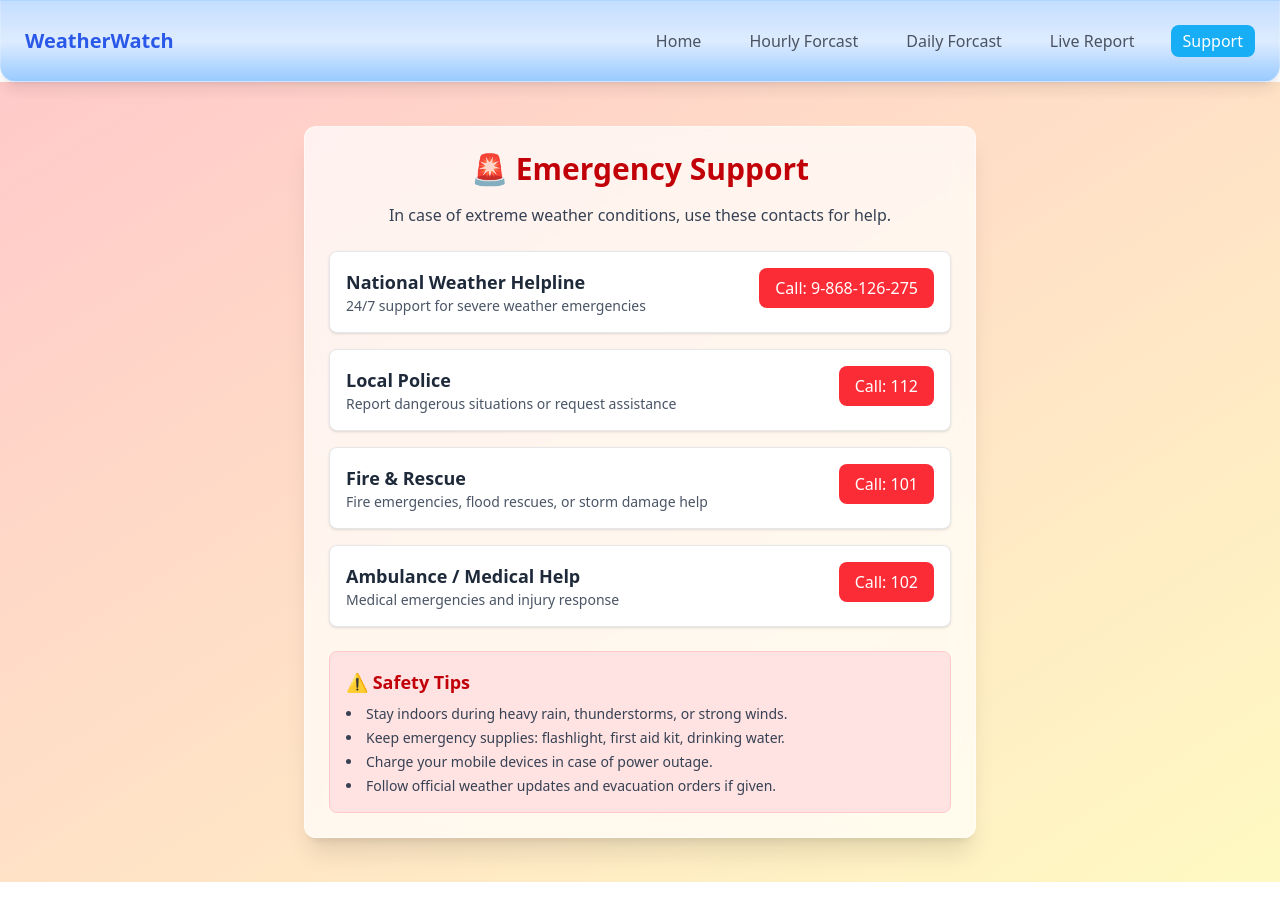
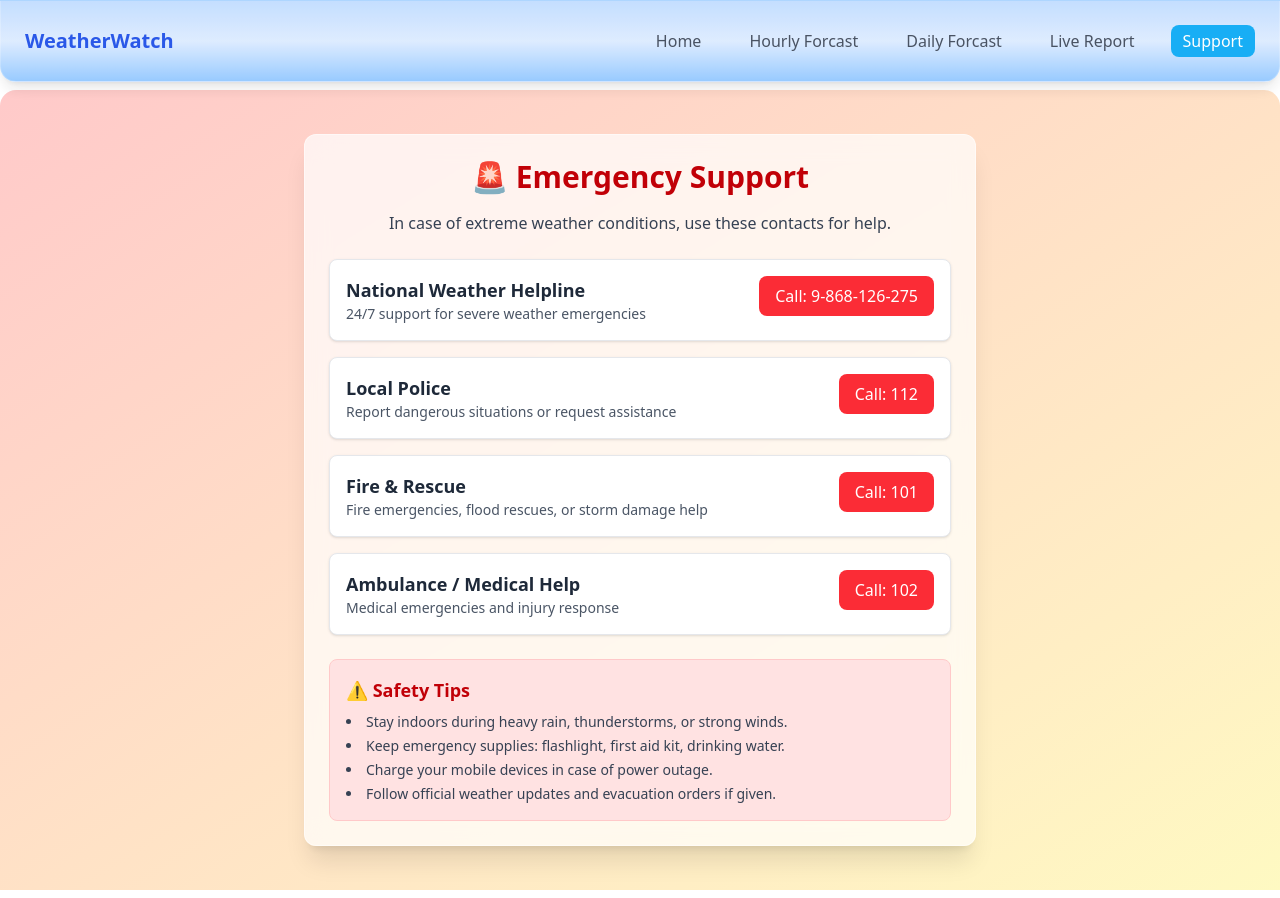
Before and after one commit to vickysrana2-cloud/Weather-Watch, a React (Vite) app: page /emergencysup in a window 1280 px wide. Built offline with nearby package versions, Linux system fonts and the light colour scheme; no server answers.

Commit message:
Added a margin and top rounded borders

```diff
--- a/src/components/LiveSupportForm.jsx
+++ b/src/components/LiveSupportForm.jsx
@@ -62,7 +62,7 @@ function LiveSupportForm() {
   };
 
   return (
-    <div className="min-h-screen flex items-center justify-center p-4 bg-gradient-to-br from-blue-400 to-purple-300">
+    <div className="min-h-screen flex items-center justify-center rounded-t-2xl my-2 p-4 bg-gradient-to-br from-blue-400 to-purple-300">
       <div className="max-w-md w-full bg-white/30 backdrop-blur-md rounded-xl shadow-xl p-6 border border-white/50">
         <form onSubmit={handleSubmit} className="space-y-5">
           <h3 className="text-2xl font-bold text-center text-gray-800">
--- a/src/pages/EmergencySup.jsx
+++ b/src/pages/EmergencySup.jsx
@@ -26,7 +26,7 @@ const EmergencySup = () => {
   ];
 
   return (
-    <div className="min-h-screen flex flex-col items-center justify-center bg-gradient-to-br from-red-200 to-yellow-100 p-6">
+    <div className="min-h-screen my-2 rounded-t-2xl flex flex-col items-center justify-center bg-gradient-to-br from-red-200 to-yellow-100 p-6">
       <div className="max-w-2xl w-full bg-white/70 backdrop-blur-md rounded-xl shadow-xl p-6 border border-white/50">
         <h1 className="text-3xl font-bold text-red-700 text-center mb-4">
           🚨 Emergency Support
```
